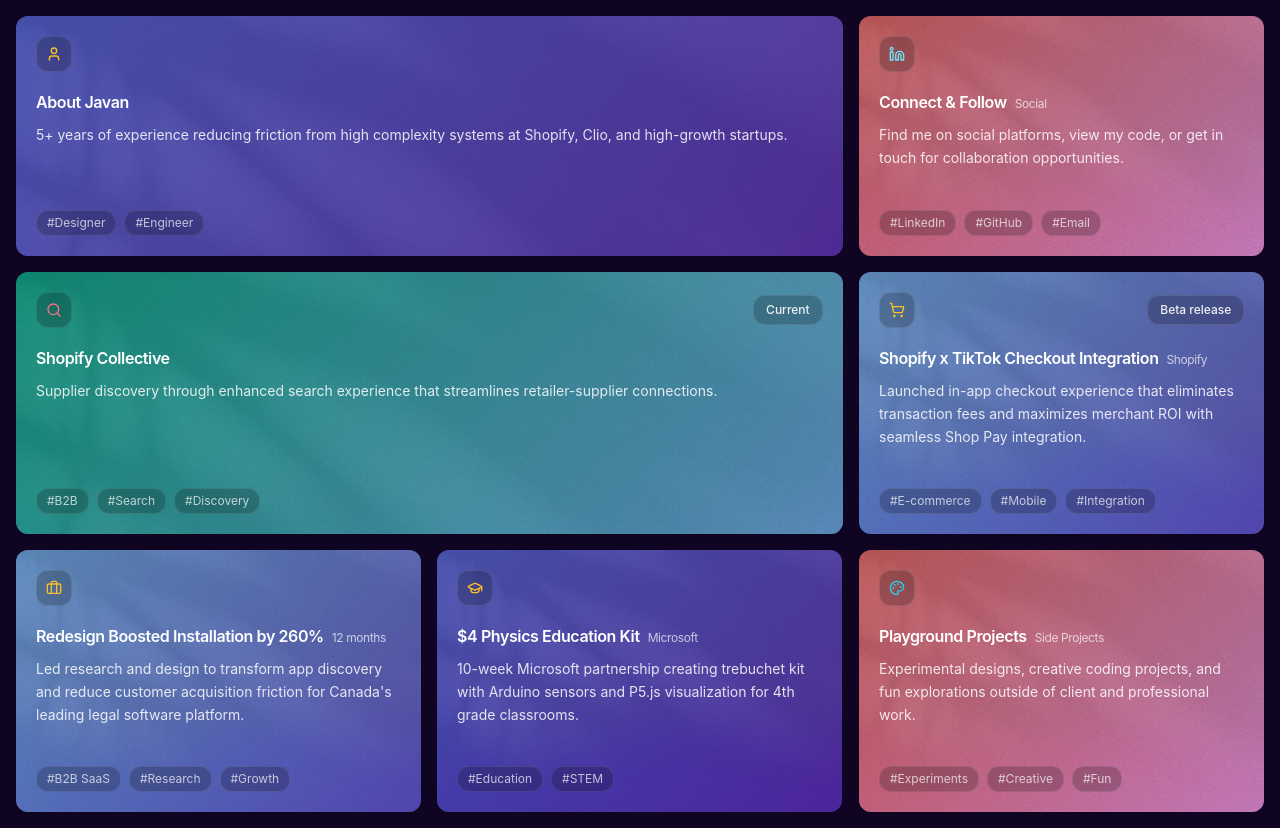
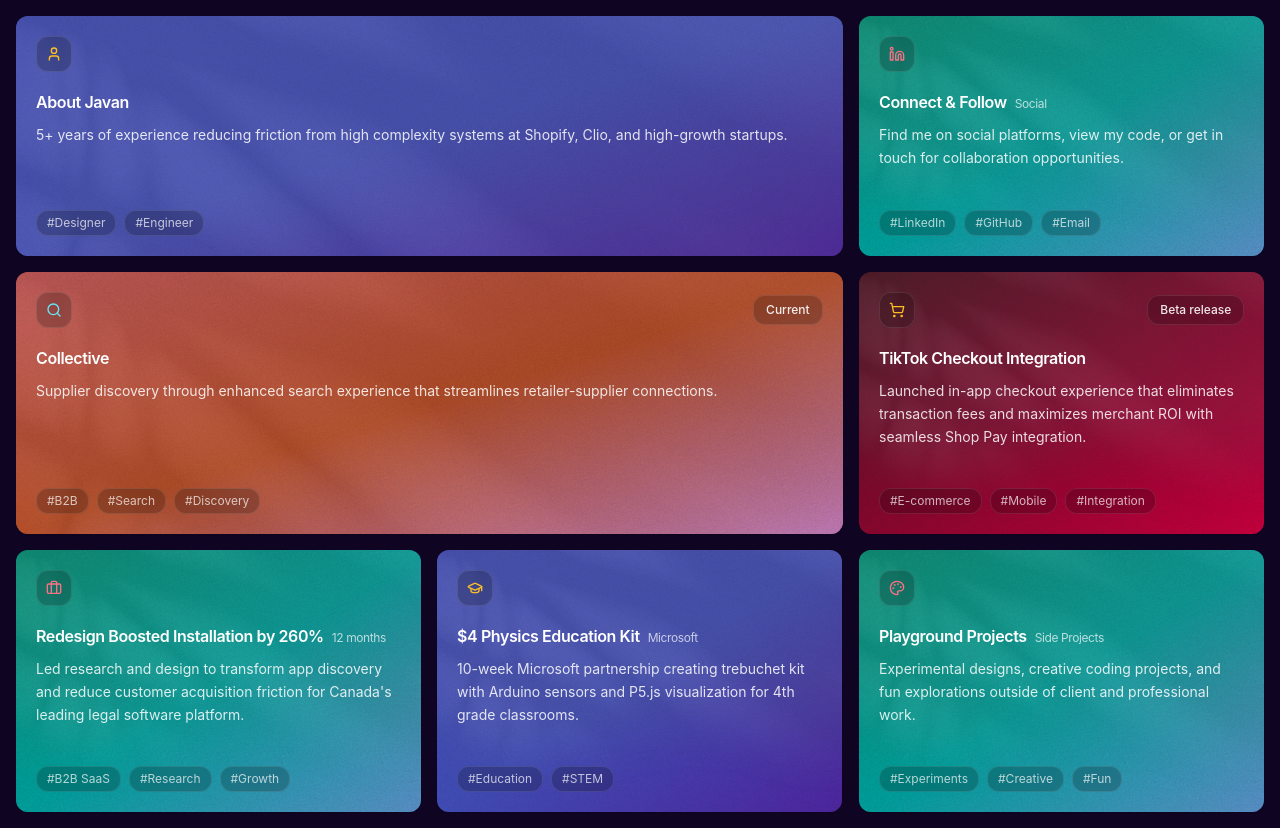
Before and after one commit to JWZY/jwzy.github.io, a Next.js app: page / in a window 1280 px wide. Built offline with nearby package versions, Linux system fonts and the light colour scheme.

Commit message:
Updated structure, stuff works

```diff
--- a/components/kokonutui/bento-grid.tsx
+++ b/components/kokonutui/bento-grid.tsx
@@ -40,29 +40,29 @@ const itemsSample: BentoItem[] = [
   {
     title: "Connect & Follow",
     description: "Find me on social platforms, view my code, or get in touch for collaboration opportunities.",
-    icon: <Linkedin className="w-4 h-4 text-cyan-300" />,
+    icon: <Linkedin className="w-4 h-4 text-rose-400" />,
     meta: "Social",
     tags: ["LinkedIn", "GitHub", "Email"],
     href: "https://www.linkedin.com/in/javanwang/",
     customClassName: "hidden md:block",
-    gradientVariant: 'warm',
+    gradientVariant: 'accent',
   },
 
   // Priority 2: Current Work (Shopify)
   {
-    title: "Shopify Collective",
+    title: "Collective",
     description: "Supplier discovery through enhanced search experience that streamlines retailer-supplier connections.",
-    icon: <Search className="w-4 h-4 text-rose-400" />,
+    icon: <Search className="w-4 h-4 text-cyan-300" />,
     status: "Current",
     colSpan: 2,
     tags: ["B2B", "Search", "Discovery"],
     href: "https://www.shopify.com/collective",
-    gradientVariant: 'accent',
+    gradientVariant: 'warm',
   },
 
   {
-    title: "Shopify x TikTok Checkout Integration",
-    meta: "Shopify",
+    title: "TikTok Checkout Integration",
+    // meta: "Shopify",
     description: "Launched in-app checkout experience that eliminates transaction fees and maximizes merchant ROI with seamless Shop Pay integration.",
     icon: <ShoppingCart className="w-4 h-4 text-amber-400" />,
     status: "Beta release",
@@ -78,44 +78,14 @@ const itemsSample: BentoItem[] = [
     meta: "12 months",
     description:
       "Led research and design to transform app discovery and reduce customer acquisition friction for Canada's leading legal software platform.",
-    icon: <Briefcase className="w-4 h-4 text-amber-400" />,
+    icon: <Briefcase className="w-4 h-4 text-rose-400" />,
     // status: "Featured",
     tags: ["B2B SaaS", "Research", "Growth"],
     colSpan: 1,
     href: "https://www.clio.com/partnerships/developers/",
-    gradientVariant: 'cool',
+    gradientVariant: 'accent',
   },
-  // {
-  //   title: "Rescued Failing Product Launch",
-  //   meta: "8 months",
-  //   description: "Transformed confusing prioritization workflow into intuitive PM tool by conducting usability research and eliminating friction points.",
-  //   icon: <Lightbulb className="w-4 h-4 text-red-400" />,
-  //   status: "Success",
-  //   tags: ["Product Management", "UX Research"],
-  //   href: "https://roadmunk.com",
-  //   gradientVariant: 'warm',
-  // },
 
-  // Priority 4: Technical/Partnership Work
-  // {
-  //   title: "AI-Powered Windows Feature",
-  //   description: "19-week Intel partnership creating personalized virtual workspace that automatically organizes applications and files.",
-  //   icon: <Eye className="w-4 h-4 text-indigo-400" />,
-  //   status: "Partnership",
-  //   tags: ["AI", "Windows", "Intel"],
-  //   href: "https://www.intel.com",
-  //   gradientVariant: 'primary',
-  // },
-  // {
-  //   title: "Accelerated Development by 60%",
-  //   description: "Created atomic design system and React component library for 15+ screen sizes, enabling rapid B2B healthcare deployment.",
-  //   icon: <Smartphone className="w-4 h-4 text-teal-400" />,
-  //   meta: "15+ screens",
-  //   tags: ["Design System", "Mobile"],
-  //   href: "https://www.noom.com",
-  //   customClassName: "hidden",
-  //   gradientVariant: 'cool',
-  // },
   {
     title: "$4 Physics Education Kit",
     description: "10-week Microsoft partnership creating trebuchet kit with Arduino sensors and P5.js visualization for 4th grade classrooms.",
@@ -126,39 +96,15 @@ const itemsSample: BentoItem[] = [
     gradientVariant: 'primary',
   },
 
-  // Priority 5: Research & Creative
-  {
-    title: "HoloLens Film Industry Research",
-    meta: "5 months",
-    description: "Led ethnographic research with major motion picture experts, identifying 3 market-ready opportunities for Mixed Reality.",
-    icon: <Eye className="w-4 h-4 text-sky-400" />,
-    status: "Research",
-    tags: ["Mixed Reality", "Film"],
-    href: "https://www.microsoft.com/en-us/hololens",
-    customClassName: "hidden",
-    gradientVariant: 'cool',
-  },
-  {
-    title: "Mobile RPG User Experience",
-    meta: "40+ players",
-    description:
-      "Designed core game systems and conducted longitudinal diary studies with 171 feedback entries, balancing player satisfaction with technical constraints.",
-    icon: <Gamepad2 className="w-4 h-4 text-violet-400" />,
-    status: "Alpha Test",
-    tags: ["Gaming", "Mobile", "UX Research"],
-    href: "https://uken.com",
-    customClassName: "hidden",
-    gradientVariant: 'accent',
-  },
   {
     title: "Playground Projects",
     meta: "Side Projects",
     description: "Experimental designs, creative coding projects, and fun explorations outside of client and professional work.",
-    icon: <Palette className="w-4 h-4 text-cyan-400" />,
+    icon: <Palette className="w-4 h-4 text-rose-400" />,
     // status: "Creative",
     tags: ["Experiments", "Creative", "Fun"],
     href: "/playground",
-    gradientVariant: 'warm',
+    gradientVariant: 'accent',
   },
 
   // Social Links - Mobile Version (hidden on desktop)
@@ -179,7 +125,7 @@ const getGradientClasses = (variant: string = 'primary') => {
   const gradients = {
     primary: 'from-[#5564ec] via-[#5564ec] to-[#6632ce]', // Main Shopify gradient
     warm: 'from-[#ff6b6b] via-[#ee5a24] to-[#ff9ff3]', // Orange to pink
-    cool: 'from-[#74b9ff] via-[#0984e3] to-[#6c5ce7]', // Blue to purple
+    cool: 'from-[#5E1628] to-[#ff0050]', // TikTok: Black to neon cyan to neon pink
     accent: 'from-[#00b894] via-[#00cec9] to-[#74b9ff]', // Green to blue
   }
   return gradients[variant as keyof typeof gradients] || gradients.primary
@@ -203,7 +149,7 @@ export default function BentoGrid({ items = itemsSample }: BentoGridProps) {
           >
             <Card
               className={cn(
-                "group relative h-full transition-all duration-500 hover:shadow-2xl",
+                "group relative h-full transition-all duration-200 ease-out hover:shadow-2xl",
                 "hover:-translate-y-1 will-change-transform",
                 "overflow-hidden border-0",
                 "bg-gradient-to-br", getGradientClasses(item.gradientVariant),
@@ -213,12 +159,6 @@ export default function BentoGrid({ items = itemsSample }: BentoGridProps) {
                   "shadow-xl -translate-y-1": item.hasPersistentHover,
                 },
               )}
-              style={{
-                background: `linear-gradient(135deg, ${item.gradientVariant === 'primary' ? '#5564ec, #6632ce' :
-                  item.gradientVariant === 'warm' ? '#ff6b6b, #ff9ff3' :
-                  item.gradientVariant === 'cool' ? '#74b9ff, #6c5ce7' :
-                  '#00b894, #74b9ff'})`,
-              }}
             >
               {/* Alpha mask texture overlay in top-left corner */}
               <div className="absolute top-0 left-0 w-full h-full opacity-[0.15] pointer-events-none">
@@ -246,14 +186,14 @@ export default function BentoGrid({ items = itemsSample }: BentoGridProps) {
               </div>
 
               {/* Dark overlay for better text readability */}
-              <div className="absolute inset-0 bg-black/20 group-hover:bg-black/10 transition-colors duration-300" />
+              <div className="absolute inset-0 bg-black/20 group-hover:bg-black/10 transition-colors duration-150" />
 
               {/* Subtle border glow */}
               <div
                 className={cn(
                   "absolute inset-0 rounded-xl",
                   "bg-gradient-to-br from-white/20 via-transparent to-transparent",
-                  "opacity-0 group-hover:opacity-100 transition-opacity duration-300",
+                  "opacity-0 group-hover:opacity-100 transition-opacity duration-150",
                 )}
               />
 
@@ -290,13 +230,13 @@ export default function BentoGrid({ items = itemsSample }: BentoGridProps) {
                     {item.tags?.slice(0, 3).map((tag) => (
                       <span
                         key={`${item.title}-${tag}`}
-                        className="px-2.5 py-1 rounded-lg bg-black/20 backdrop-blur-sm border border-white/10 transition-all duration-200 hover:bg-black/30"
+                        className="px-2.5 py-1 rounded-lg bg-black/20 backdrop-blur-sm border border-white/10 transition-all duration-150 hover:bg-black/30"
                       >
                         #{tag}
                       </span>
                     ))}
                   </div>
-                  <span className="text-xs text-white/60 opacity-0 group-hover:opacity-100 transition-opacity duration-300">
+                  <span className="text-xs text-white/60 opacity-0 group-hover:opacity-100 transition-opacity duration-150">
                     {item.cta || "View Project →"}
                   </span>
                 </div>
```
Also changed, not shown: 1 other file (tests, documents, lock files or other folders).
